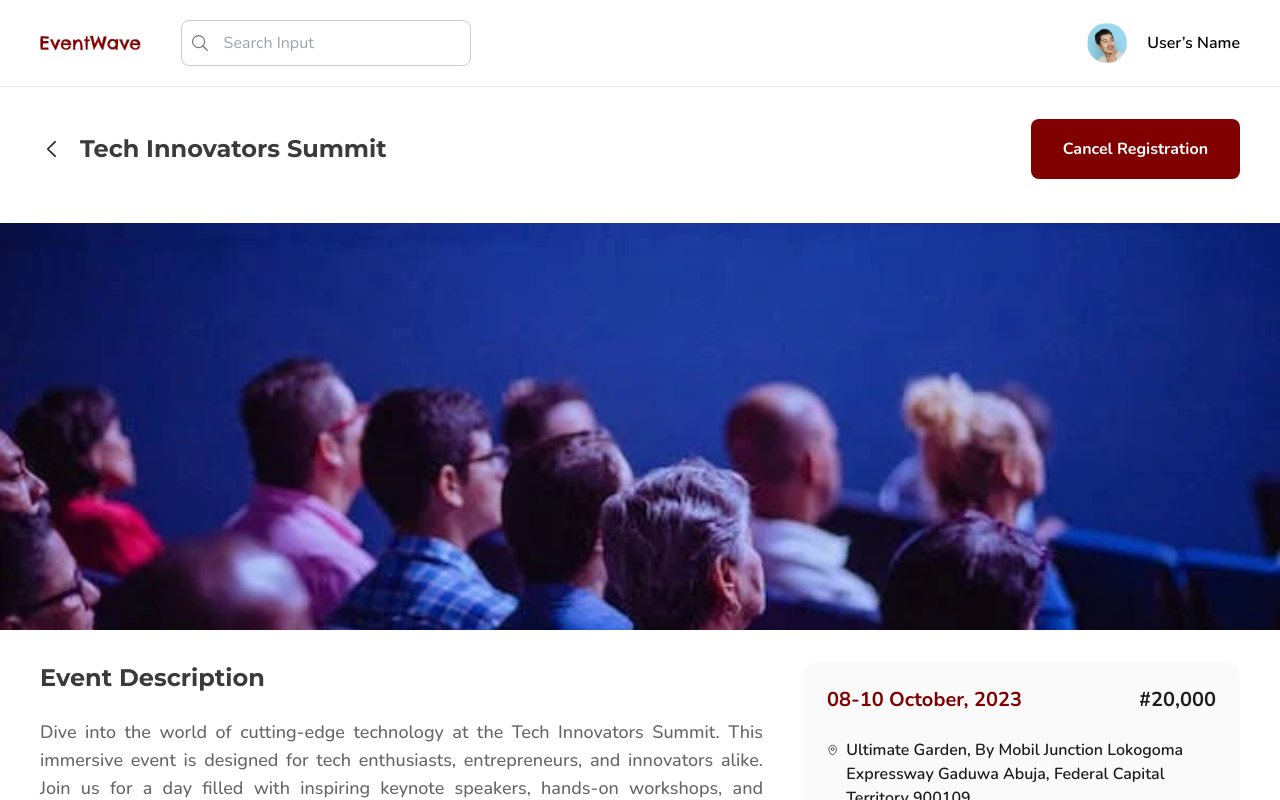
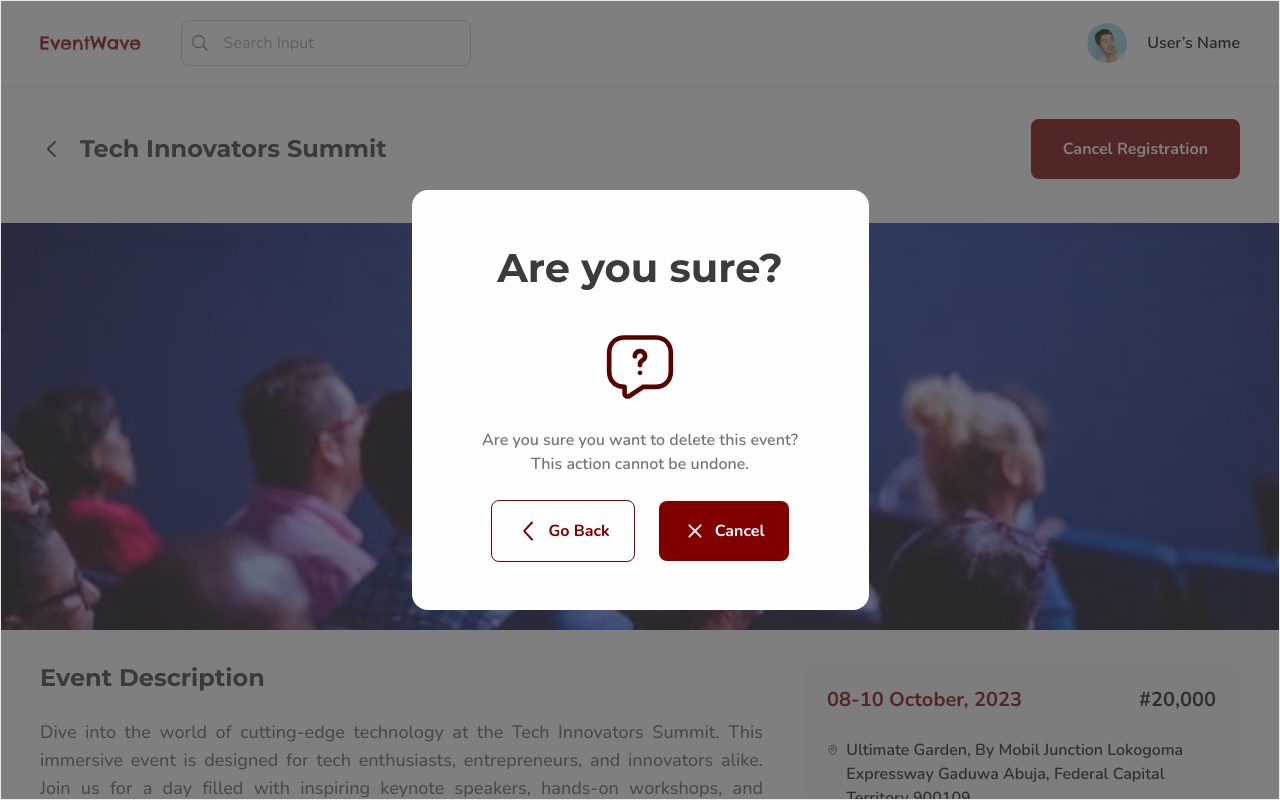
Before and after one commit to hngx-org/event, a Next.js app: page /event/management/cancel in a window 1280 px wide. Both pictures are taken after a click on the button "Cancel Registration". Shown: the top 800 px of the page. Built offline with nearby package versions, Linux system fonts and the light colour scheme.

Commit message:
Event Management Cancel Registration Page

```diff
--- /dev/null
+++ b/components/modals/are-you-sure-modal.tsx
@@ -0,0 +1,38 @@
+import { EventManagementModalType } from '@/@types';
+import { MessageQuestionSVG, BackArrowSVG, CancelSVG } from '@/public/assets/icons/event-management-svg';
+
+const AreYouSureModal = ({ message, onclose, onNext }: EventManagementModalType) => {
+
+    return (
+        <div className="w-max h-max px-14 py-12 rounded-2xl bg-[#FEFEFE] flex flex-col gap-8 justify-center items-center">
+            <h1 className="font-montserrat text-[40px] text-center font-bold text-grey-500">
+                Are you sure?
+            </h1>
+            <div className="max-w-[345px] flex flex-col gap-6 items-center">
+                <MessageQuestionSVG />
+                <p className="text-base text-center text-grey-100 font-semibold font-sans">{message}</p>
+                <div className="flex justify-center items-center gap-6">
+                    <button
+                        onClick={onclose}
+                        className="py-[18px] px-6 text-[#800000]  font-bold bg-transparent border border-[#800000] rounded-lg text-center flex items-center justify-center gap-2"
+                        type="button"
+                    >
+                        <BackArrowSVG />
+                        <span>Go Back</span>
+                    </button>
+
+                    <button
+                        onClick={onNext}
+                        className="py-[18px] px-6 text-white font-bold bg-secondary-300 rounded-lg text-center flex items-center justify-center gap-2"
+                        type="button"
+                    >
+                        <CancelSVG />
+                        <span>Cancel</span>
+                    </button>
+                </div>
+            </div>
+        </div>
+    )
+}
+
+export default AreYouSureModal
--- /dev/null
+++ b/components/modals/event-management-modal.tsx
@@ -0,0 +1,25 @@
+import { EventManagementModalType } from '@/@types';
+import { useState } from 'react';
+import AreYouSureModal from './are-you-sure-modal';
+import RegisterSuccessful from './register-successful';
+
+const EventManagementModal = ({ title, message, text, route, button, onclose }: EventManagementModalType) => {
+    const [nextModal, setNextModal] = useState<boolean>(false)
+
+    const onNext = () => setNextModal(true)
+
+    return (
+        <>
+            {!nextModal ? (
+                <div className="w-full h-screen fixed top-0 left-0 border flex justify-center items-center bg-[rgba(59,59,59,0.65)]">
+                    <AreYouSureModal {...{ title, message, text, route, button, onclose, onNext }} />
+                </div>
+            ) : (
+                    <RegisterSuccessful {...{ title, text, route, button }} />
+            )
+            }
+        </>
+    )
+}
+
+export default EventManagementModal
--- a/components/modals/register-successful.tsx
+++ b/components/modals/register-successful.tsx
@@ -11,7 +11,7 @@ export default function RegisterSuccessful({ title, text, route, button }: Succe
 
     return (
         <div className="w-full h-screen fixed top-0 left-0 border flex justify-center items-center bg-[rgba(59,59,59,0.65)]">
-            <div className="max-w-[586px] w-full h-max px-14 py-12 rounded-2xl bg-[#FEFEFE] flex flex-col gap-8 justify-center items-center ">
+            <div className="w-max h-max px-14 py-12 rounded-2xl bg-[#FEFEFE] flex flex-col gap-8 justify-center items-center ">
                 <h1 className="font-montserrat text-[40px] text-center font-bold text-grey-500">{title}</h1>
                 <div className="max-w-[363px] flex flex-col gap-6 items-center">
                     <span className="p-6 flex items-center justify-center rounded-full border-[10px] border-[#E6FCDE] bg-[#CCFABD]">
--- a/pages/event/management/cancel.tsx
+++ b/pages/event/management/cancel.tsx
@@ -1,25 +1,17 @@
 import EventLayout from '@/components/layout/eventLayout'
+import { EventManagementModalType, SimilarEventsType } from '@/@types';
 import arrow_back_ios from "@/public/assets/images/arrow_back_ios.svg";
 import banner from "@/public/assets/images/banner.svg";
 import similarImage from "@/public/images/eventimage.jpg"
 import { LocationSVG, TimerSVG, CalendarSVG } from '@/public/assets/icons/event-management-svg';
-
 import Image, { StaticImageData } from "next/image";
-import React from 'react'
-
-type similarEventsType = {
-    imgSrc: StaticImageData | string,
-    name: string,
-    location: string,
-    time: string,
-    date: string,
-    live: string,
-    amount: string
-}
+import React, { useState } from 'react'
+import EventManagementModal from '@/components/modals/event-management-modal';
 
 const Cancel = () => {
+    const [showModal, setShowModal] = useState<boolean>(false)
     const eventTags: Array<String> = ["Technology", "AI", "Workshops", "Networking", "Innovation", "About me", "About me"]
-    const similarEvents = [
+    const similarEvents: SimilarEventsType[] = [
         {
             imgSrc: similarImage,
             name: "Event Name",
@@ -48,6 +40,17 @@ const Cancel = () => {
             amount: "#20,000"
         },
     ]
+
+    const modalMessage: EventManagementModalType = {
+        title: "Registration Cancelled",
+        message: "Are you sure you want to delete this event? This action cannot be undone.",
+        text: "Your event registration has been successfully canceled. If you change your mind, you can always register again.",
+        route: "event/event-details",
+        button: "Back to Event Management",
+        onclose: () => setShowModal(false),
+        onNext: () => {}
+    }
+
     return (
         <EventLayout>
             <div className="w-full">
@@ -65,6 +68,7 @@ const Cancel = () => {
                         </h3>
                     </div>
                     <button
+                        onClick={() => setShowModal(true)}
                         type="button"
                         className="px-8 py-[18px] rounded-lg bg-[#800000] text-[#FEFEFE] font-bold active:scale-[0.99]"
                     >
@@ -173,6 +177,7 @@ const Cancel = () => {
                 </div>
                 <hr />
             </div>
+            {showModal && <EventManagementModal {...modalMessage} />}
         </EventLayout>
     )
 }
--- a/public/assets/icons/event-management-svg.tsx
+++ b/public/assets/icons/event-management-svg.tsx
@@ -92,3 +92,56 @@ export const CalendarSVG = () => (
         />
     </svg>
 );
+
+export const MessageQuestionSVG = () => (
+    <svg
+        xmlns="http://www.w3.org/2000/svg"
+        width={74}
+        height={74}
+        viewBox="0 0 74 74"
+        fill="none"
+    >
+        <path
+            d="M24.667 68.8199C23.8037 68.8199 22.9094 68.6042 22.1078 68.1726C20.3503 67.2476 19.2712 65.3974 19.2712 63.4241V59.046C9.95949 58.0902 3.85449 51.2449 3.85449 41.4399V22.9401C3.85449 12.3334 10.977 5.21094 21.5837 5.21094H52.417C63.0237 5.21094 70.1462 12.3334 70.1462 22.9401V41.4399C70.1462 52.0466 63.0237 59.1691 52.417 59.1691H40.7928L27.6577 67.926C26.7636 68.5119 25.7153 68.8199 24.667 68.8199ZM21.5837 9.80507C13.6287 9.80507 8.47949 14.9542 8.47949 22.9092V41.4094C8.47949 49.3644 13.6287 54.5136 21.5837 54.5136C22.8478 54.5136 23.8962 55.5619 23.8962 56.8261V63.3936C23.8962 63.7944 24.1428 63.9794 24.297 64.0719C24.4512 64.1644 24.7595 64.2568 25.0987 64.041L38.8196 54.9144C39.1896 54.6678 39.652 54.5136 40.1145 54.5136H52.4479C60.4029 54.5136 65.552 49.3644 65.552 41.4094V22.9092C65.552 14.9542 60.4029 9.80507 52.4479 9.80507H21.5837Z"
+            fill="#5A0000"
+        />
+        <path
+            d="M36.9991 37.3398C35.7349 37.3398 34.6866 36.2915 34.6866 35.0273V34.38C34.6866 30.8033 37.3074 29.0458 38.2941 28.3674C39.4349 27.5966 39.8049 27.0725 39.8049 26.2708C39.8049 24.7291 38.5408 23.4648 36.9991 23.4648C35.4574 23.4648 34.1934 24.7291 34.1934 26.2708C34.1934 27.535 33.145 28.5833 31.8809 28.5833C30.6167 28.5833 29.5684 27.535 29.5684 26.2708C29.5684 22.1699 32.8983 18.8398 36.9991 18.8398C41.0999 18.8398 44.4299 22.1699 44.4299 26.2708C44.4299 29.7858 41.84 31.5432 40.8841 32.1907C39.6816 32.9924 39.3116 33.5166 39.3116 34.38V35.0273C39.3116 36.3223 38.2633 37.3398 36.9991 37.3398Z"
+            fill="#5A0000"
+        />
+        <path
+            d="M37 45.0156C35.705 45.0156 34.6875 43.9673 34.6875 42.7031C34.6875 41.439 35.7358 40.3906 37 40.3906C38.2642 40.3906 39.3125 41.439 39.3125 42.7031C39.3125 43.9673 38.295 45.0156 37 45.0156Z"
+            fill="#5A0000"
+        />
+    </svg>
+);
+
+export const BackArrowSVG = () => (
+    <svg
+        xmlns="http://www.w3.org/2000/svg"
+        width={24}
+        height={24}
+        viewBox="0 0 24 24"
+        fill="none"
+    >
+        <path
+            d="M7.91665 13.3707C7.19185 12.6006 7.19185 11.3994 7.91665 10.6293L15.2716 2.81464C15.6501 2.41246 16.283 2.39329 16.6852 2.7718C17.0873 3.15032 17.1065 3.78319 16.728 4.18537L9.37305 12L16.728 19.8146C17.1065 20.2168 17.0873 20.8497 16.6852 21.2282C16.283 21.6067 15.6501 21.5875 15.2716 21.1854L7.91665 13.3707Z"
+            fill="#800000"
+        />
+    </svg>
+);
+
+export const CancelSVG = () => (
+    <svg
+        xmlns="http://www.w3.org/2000/svg"
+        width={24}
+        height={24}
+        viewBox="0 0 24 24"
+        fill="none"
+    >
+        <path
+            d="M7.05086 5.63664C6.66033 5.24612 6.02717 5.24612 5.63664 5.63664C5.24612 6.02717 5.24612 6.66033 5.63664 7.05086L10.5864 12.0006L5.63664 16.9504C5.24612 17.3409 5.24612 17.974 5.63664 18.3646C6.02717 18.7551 6.66033 18.7551 7.05086 18.3646L12.0006 13.4148L16.9504 18.3646C17.3409 18.7551 17.974 18.7551 18.3646 18.3646C18.7551 17.974 18.7551 17.3409 18.3646 16.9504L13.4148 12.0006L18.3646 7.05086C18.7551 6.66033 18.7551 6.02717 18.3646 5.63664C17.974 5.24612 17.3409 5.24612 16.9504 5.63664L12.0006 10.5864L7.05086 5.63664Z"
+            fill="#F2E6E6"
+        />
+    </svg>
+);
```
Also changed, not shown: @types/index.d.ts (+20 -0 lines).
